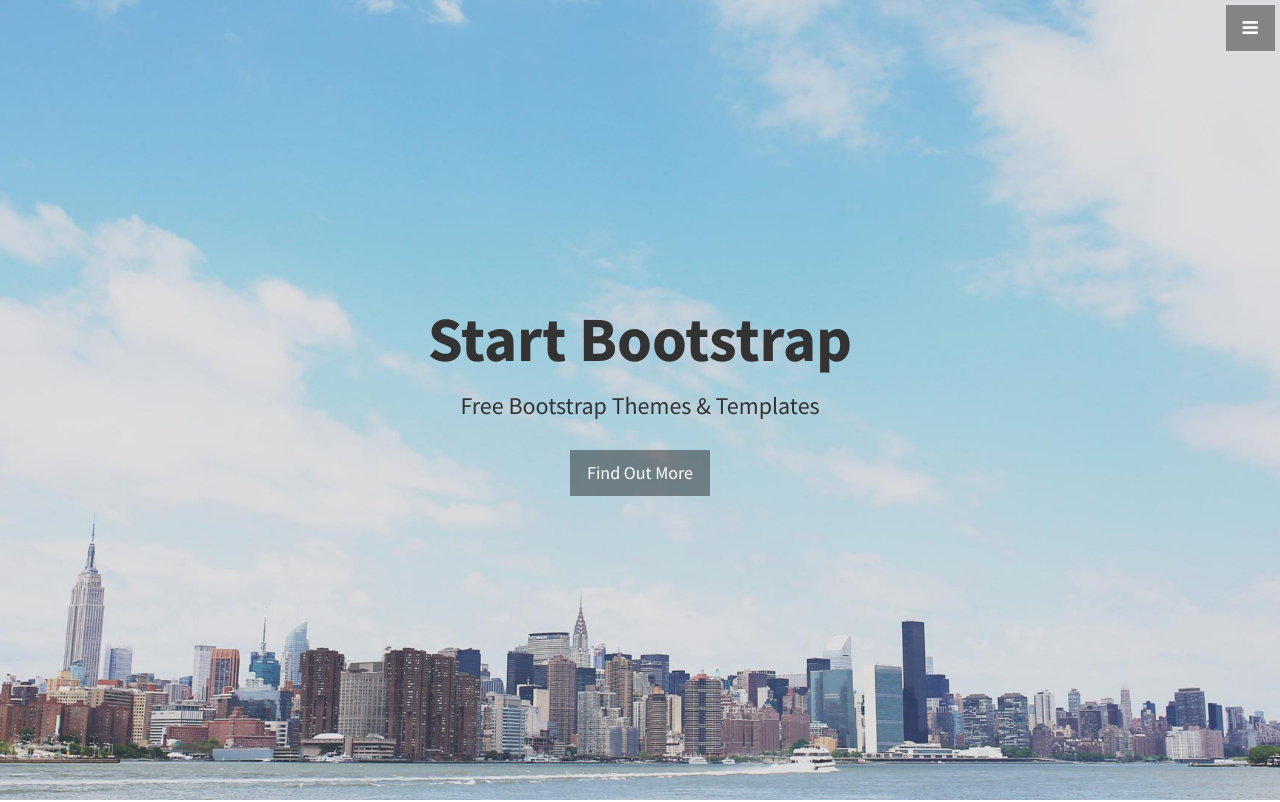
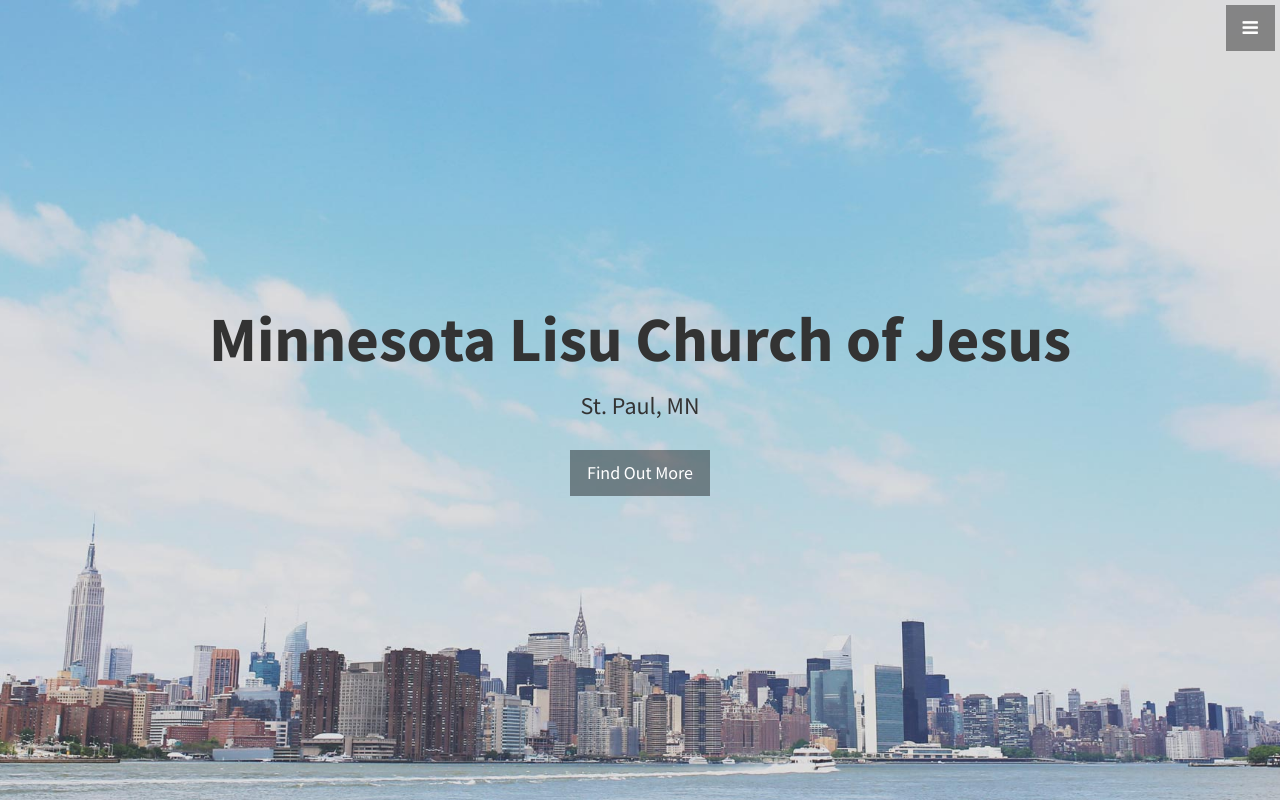
Before and after one commit to mnlisu/mnlisu.github.io, a plain HTML site: page index.html in a window 1280 px wide. Shown: the top 802 px of the page. Drawn offline with Linux system fonts and the light colour scheme.

Commit message:
content.

```diff
--- a/index.html
+++ b/index.html
@@ -9,7 +9,7 @@
     <meta name="description" content="">
     <meta name="author" content="">
 
-    <title>Stylish Portfolio - Start Bootstrap Theme</title>
+    <title>Minnesota Lisu Church of Jesus</title>
 
     <!-- Bootstrap Core CSS -->
     <link href="css/bootstrap.min.css" rel="stylesheet">
@@ -38,7 +38,7 @@
         <ul class="sidebar-nav">
             <a id="menu-close" href="#" class="btn btn-light btn-lg pull-right toggle"><i class="fa fa-times"></i></a>
             <li class="sidebar-brand">
-                <a href="#top" onclick=$("#menu-close").click();>Start Bootstrap</a>
+                <a href="#top" onclick=$("#menu-close").click();>Minnesota Lisu Church</a>
             </li>
             <li>
                 <a href="#top" onclick=$("#menu-close").click();>Home</a>
@@ -61,8 +61,8 @@
     <!-- Header -->
     <header id="top" class="header">
         <div class="text-vertical-center">
-            <h1>Start Bootstrap</h1>
-            <h3>Free Bootstrap Themes &amp; Templates</h3>
+            <h1>Minnesota Lisu Church of Jesus</h1>
+            <h3>St. Paul, MN</h3>
             <br>
             <a href="#about" class="btn btn-dark btn-lg">Find Out More</a>
         </div>
@@ -222,11 +222,12 @@
 
     <!-- Map -->
     <section id="contact" class="map">
-        <iframe width="100%" height="100%" frameborder="0" scrolling="no" marginheight="0" marginwidth="0" src="https://maps.google.com/maps?f=q&amp;source=s_q&amp;hl=en&amp;geocode=&amp;q=Twitter,+Inc.,+Market+Street,+San+Francisco,+CA&amp;aq=0&amp;oq=twitter&amp;sll=28.659344,-81.187888&amp;sspn=0.128789,0.264187&amp;ie=UTF8&amp;hq=Twitter,+Inc.,+Market+Street,+San+Francisco,+CA&amp;t=m&amp;z=15&amp;iwloc=A&amp;output=embed"></iframe>
-        <br />
+        <iframe src="https://www.google.com/maps/embed?pb=!1m18!1m12!1m3!1d26720.365263739794!2d-92.9914329736881!3d45.25522531458366!2m3!1f0!2f0!3f0!3m2!1i1024!2i768!4f13.1!3m3!1m2!1s0x52b2c2a8ea53eef1%3A0xd15e3bd79e0dc7ea!2s21288+Harrow+Ave+N%2C+Forest+Lake%2C+MN+55025!5e0!3m2!1sen!2sus!4v1492117086844" width="100%" height="100%" frameborder="0" style="border:0" allowfullscreen></iframe>
+        <!--
         <small>
             <a href="https://maps.google.com/maps?f=q&amp;source=embed&amp;hl=en&amp;geocode=&amp;q=Twitter,+Inc.,+Market+Street,+San+Francisco,+CA&amp;aq=0&amp;oq=twitter&amp;sll=28.659344,-81.187888&amp;sspn=0.128789,0.264187&amp;ie=UTF8&amp;hq=Twitter,+Inc.,+Market+Street,+San+Francisco,+CA&amp;t=m&amp;z=15&amp;iwloc=A"></a>
         </small>
+        -->
     </section>
 
     <!-- Footer -->
@@ -234,10 +235,12 @@
         <div class="container">
             <div class="row">
                 <div class="col-lg-10 col-lg-offset-1 text-center">
-                    <h4><strong>Start Bootstrap</strong>
+                    <h4><strong>Minnesota Lisu Church of Jesus</strong>
                     </h4>
-                    <p>3481 Melrose Place
-                        <br>Beverly Hills, CA 90210</p>
+                    <p>
+                        21288 Harrow Ave N<br/>
+                        Forest Lake, MN 55025
+                    </p>
                     <ul class="list-unstyled">
                         <li><i class="fa fa-phone fa-fw"></i> (123) 456-7890</li>
                         <li><i class="fa fa-envelope-o fa-fw"></i> <a href="mailto:name@example.com">name@example.com</a>
@@ -256,7 +259,7 @@
                         </li>
                     </ul>
                     <hr class="small">
-                    <p class="text-muted">Copyright &copy; Your Website 2014</p>
+                    <p class="text-muted">Copyright &copy; Minnesota Lisu Church of Jesus 2017</p>
                 </div>
             </div>
         </div>
```
